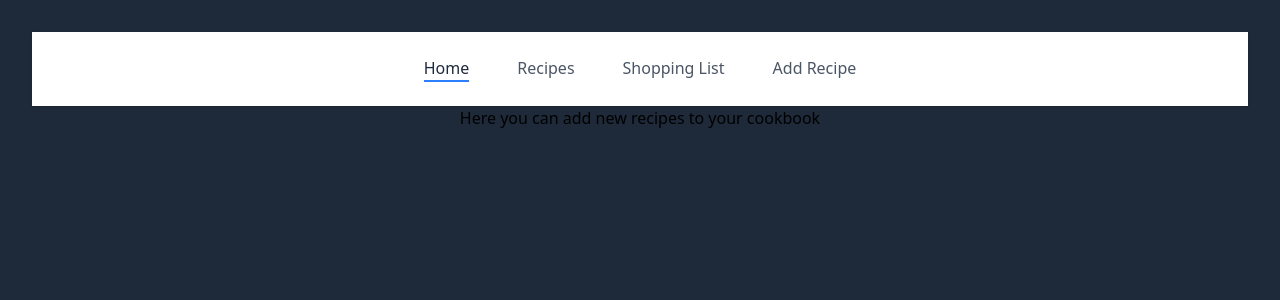
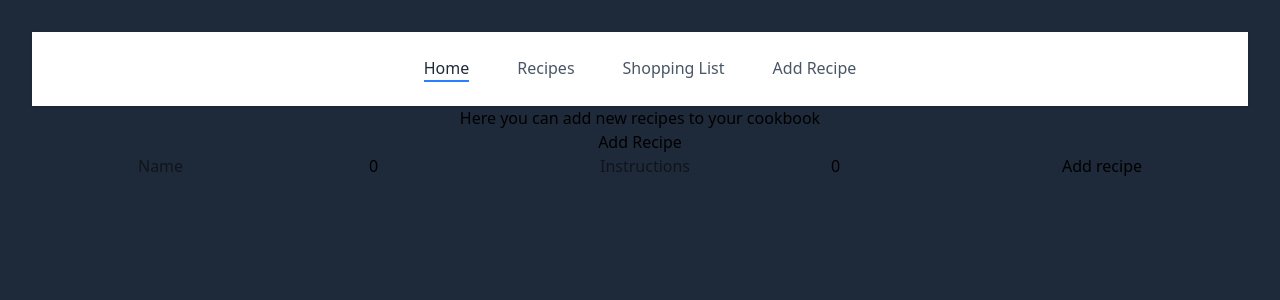
Before and after one commit to lehoucqgj/RecipeApp, a React (Vite) app in the folder recipeapp-ui/: page /AddRecipe in a window 1280 px wide. Shown: the top 300 px of the page. Built offline with nearby package versions, Linux system fonts and the light colour scheme.

Commit message:
form for recipe should be ready (needs some styling). api helpers not yet made

```diff
--- a/recipeapp-ui/src/components/AddRecipe.tsx
+++ b/recipeapp-ui/src/components/AddRecipe.tsx
@@ -2,11 +2,13 @@ import React, { useState } from "react";
 import { type Recipe, type RecipeIngredientDetails } from "../types"
 import { recipeApi } from "../services/api";
 
-export const AddRecipe = (/*{onRecipeCreated}: Props*/) => {
+export const AddRecipe = () => {
 
     const [formData, setFormData] = useState<Recipe>({
         name: '',
-        timeToPrepare: 0
+        timeToPrepare: 0,
+        instructions: '',
+        servings: 0
     });
     const [loading, setLoading] = useState(false);
     const [error, setError] = useState<string | null>(null);
@@ -35,11 +37,44 @@ export const AddRecipe = (/*{onRecipeCreated}: Props*/) => {
 
     };
 
-
-
     return (
         <>
             <h1>Here you can add new recipes to your cookbook</h1>
+            <form onSubmit={handleSubmit}>
+                <h2>Add Recipe</h2>
+                {error && <div className="text-red-700">{error}</div>}
+
+                <input
+                    type="text"
+                    name="name"
+                    value={formData.name}
+                    onChange={handleChange}
+                    placeholder="Name"
+                    required
+                />
+                <input
+                    type="number"
+                    name="timeToPrepare"
+                    value={formData.timeToPrepare}
+                    placeholder="0"
+                    required
+                />
+                <input
+                    type="string"
+                    name="instructions"
+                    value={formData.instructions}
+                    placeholder="Instructions"
+                />
+                <input
+                    type="number"
+                    name="servings"
+                    value={formData.servings}
+                    placeholder="0"
+                />
+                <button type="submit" disabled={loading}>
+                    {loading ? 'Creating...' : 'Add recipe'}
+                </button>
+            </form>
         </>
     );
 }
```
Also changed, not shown: recipeapp-ui/src/App.tsx (+9 -1 lines).
